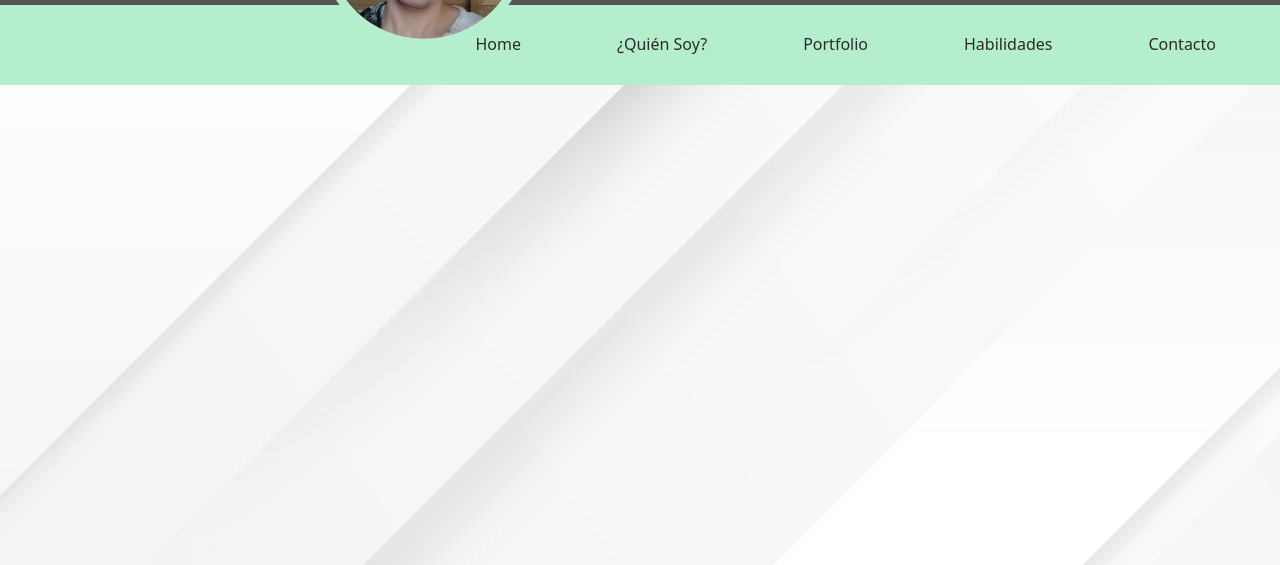
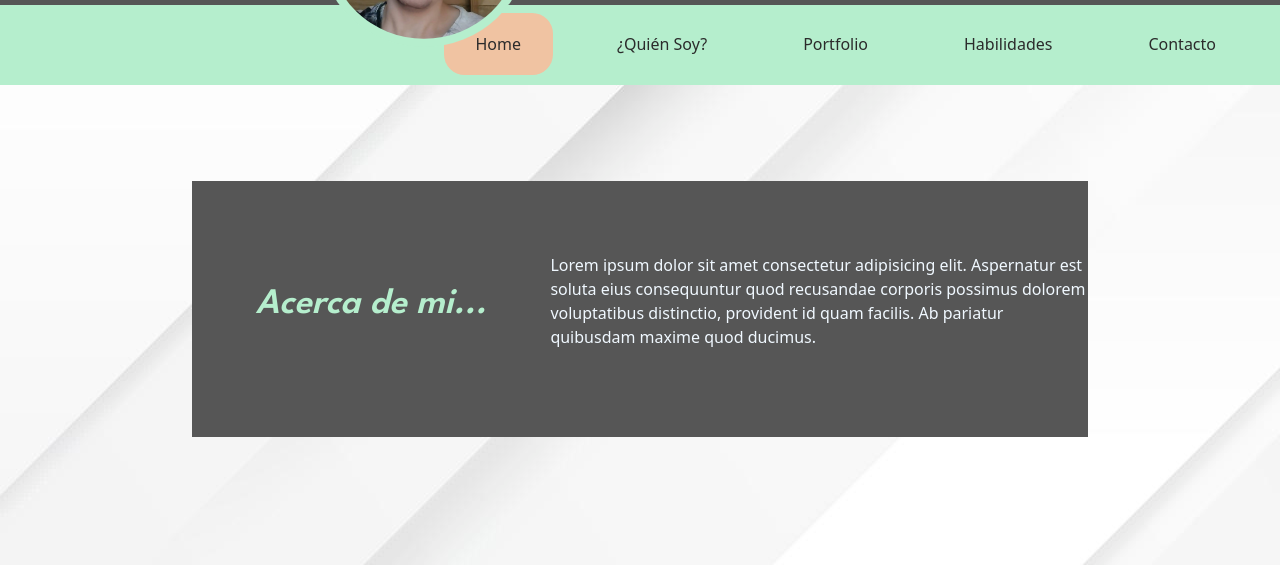
Before and after one commit to emalderete/portfolio, a plain HTML site: page index.html in a window 1280 px wide. Shown: the part 235-800 px from the top of the page. Drawn offline with Linux system fonts and the light colour scheme; a web font is replaced by a local one.

Commit message:
Se crea "Acerca de..." en sección principal
Se maqueta de acuerdo a lo planeado en el mockup, la información a mostrar deberá ser modificada antes de publicar el proyecto.

```diff
--- a/css/styles.css
+++ b/css/styles.css
@@ -1,5 +1,6 @@
 @import url('https://fonts.googleapis.com/css2?family=Lobster&display=swap');
 @import url('https://fonts.googleapis.com/css2?family=Hubballi&display=swap');
+@import url('https://fonts.googleapis.com/css2?family=League+Spartan:wght@600&display=swap');
 .header-container-b {
     height: 15rem;
     width: 100%;
@@ -58,3 +59,37 @@
     background-color: #f0c3a2;
     color: #2b2b2b;
 }
+
+.active {
+    background-color: #f0c3a2;
+    color: #2b2b2b;
+}
+
+.main-container {
+    display: flex;
+    justify-content: center;
+    align-items: center;
+}
+
+.main-container div {
+    background-color: #565656;
+    height: 16rem;
+    width: 70%;
+    margin-top: 6rem;
+    display: flex;
+    align-items: center;
+}
+
+.main-container div h3 {
+    color: #b5eecd;
+    width: 40%;
+    text-align: center;
+    font-family: 'League Spartan', sans-serif;
+    font-weight: 800;
+    font-size: 225%;
+}
+
+.main-container div p {
+    color: aliceblue;
+    width: 60%;
+}
--- a/index.html
+++ b/index.html
@@ -18,7 +18,7 @@
         <section>
             <div class="header-container-b">
                 <div class="name-container">
-                    <h1 class="name">¡Hola! Soy Emanuel Alderete.<br>Desarrollador Front-End.</h1>
+                    <h1 class="name">¡Hola! Soy Emanuel Alderete.<br>Desarrollador FullStack.</h1>
                 </div>
             </div>
             <div class="photo-profile-container">
@@ -26,16 +26,23 @@
             </div>
             <div class="header-container-s">
                 <nav class="navigation">
-                    <a href="#">Home</a>
-                    <a href="#">¿Quién Soy?</a>
-                    <a href="#">Portfolio</a>
-                    <a href="#">Habilidades</a>
-                    <a href="#">Contacto</a>
+                    <a class="item active" href="#">Home</a>
+                    <a class="item" href="#">¿Quién Soy?</a>
+                    <a class="item" href="#">Portfolio</a>
+                    <a class="item" href="#">Habilidades</a>
+                    <a class="item" href="#">Contacto</a>
                 </nav>
             </div>
         </section>
     </header>
-    <main></main>
+    <main>
+        <section class="main-container">
+            <div>
+                <h3><i>Acerca de mi...</i></h3>
+                <p>Lorem ipsum dolor sit amet consectetur adipisicing elit. Aspernatur est soluta eius consequuntur quod recusandae corporis possimus dolorem voluptatibus distinctio, provident id quam facilis. Ab pariatur quibusdam maxime quod ducimus.</p>
+            </div>
+        </section>
+    </main>
     <footer></footer>
 </body>
 <script src="./js/app.js"></script>
```
